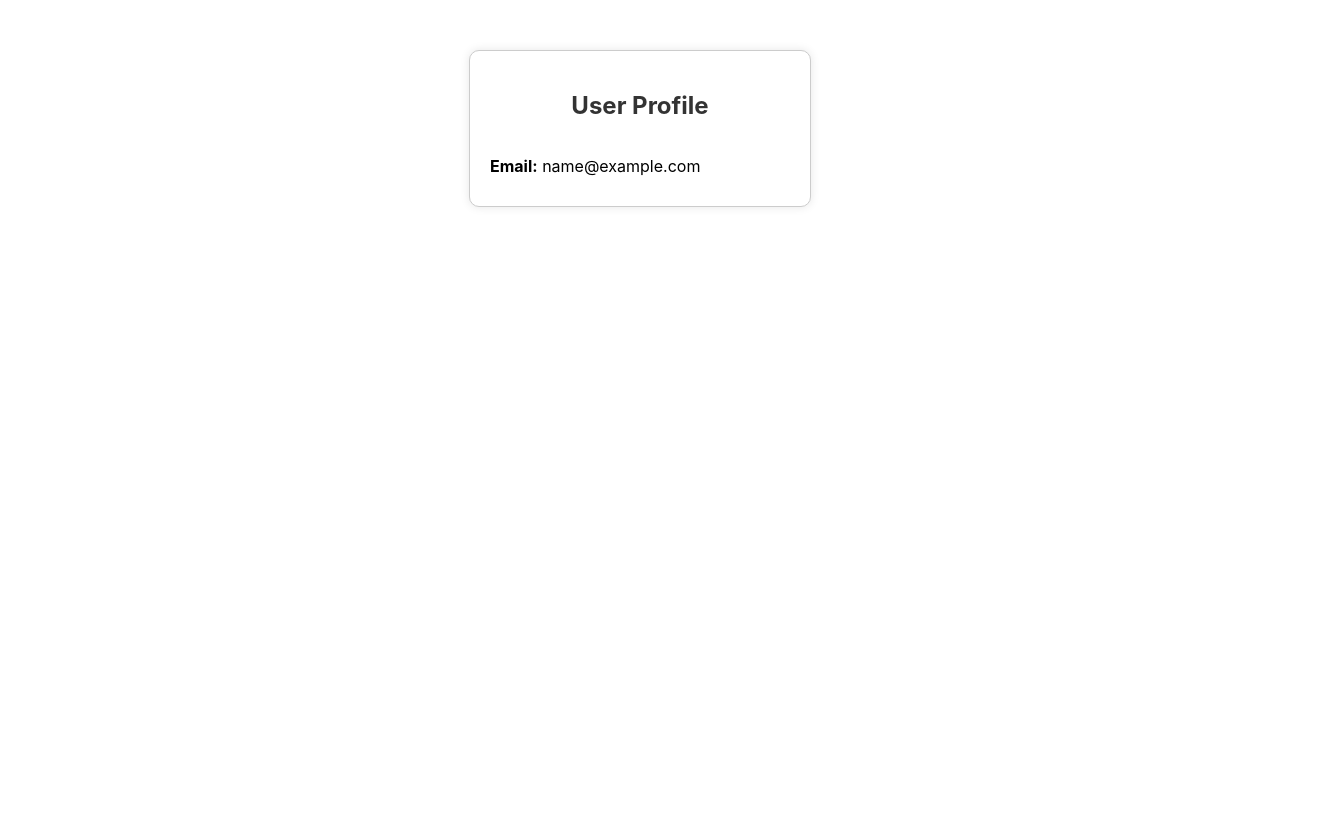
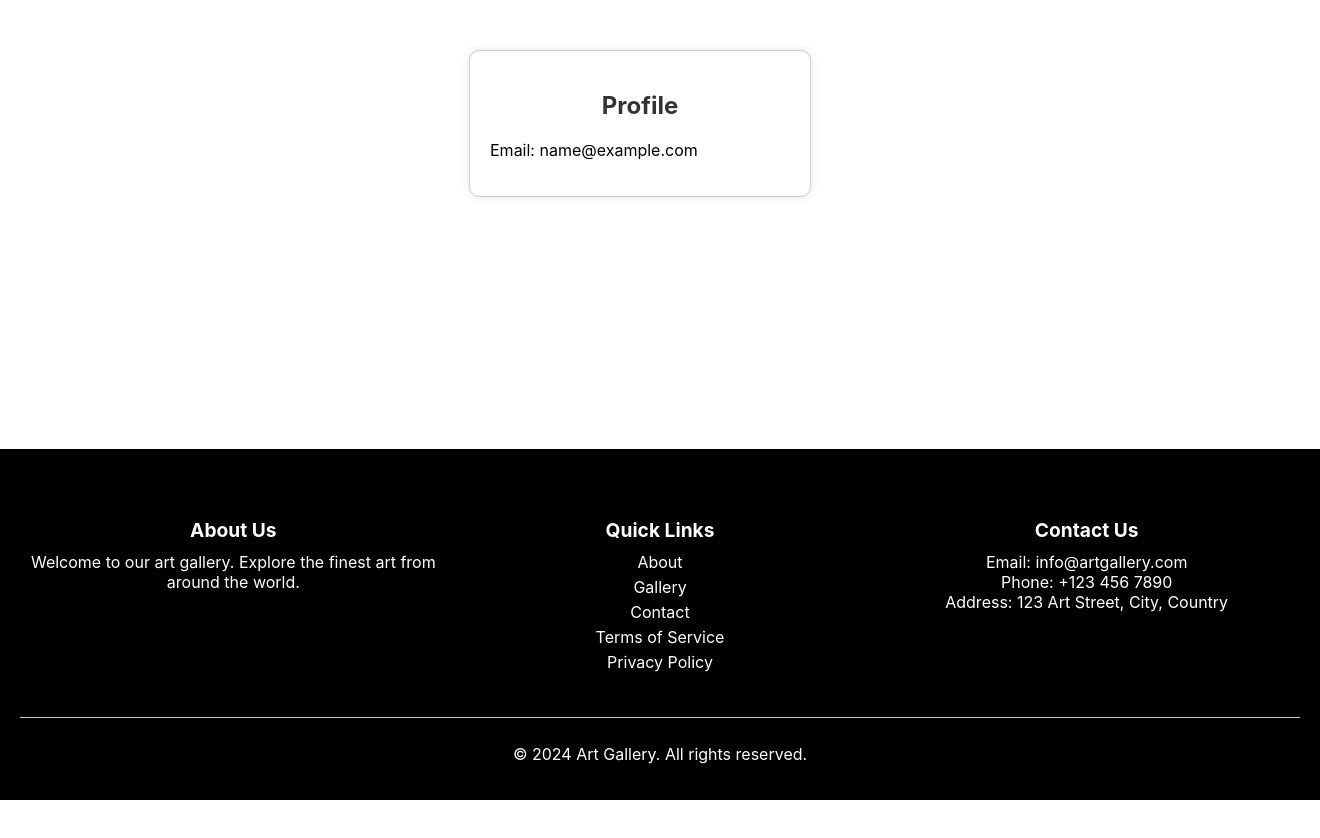
Before and after one commit to 2100031431/Projects, a React (Create React App) app: page /login in a window 1280 px wide. Both pictures are taken after typing "name@example.com", "Sample123" into the empty fields and a click on the button "Login". Shown: the top 838 px of the page, 1320 px wide, since content can reach past the window. After the commit the page ends 800 px from the top, so only its background shows below. Built offline with nearby package versions, Linux system fonts and the light colour scheme.

Commit message:
fixed view profile

```diff
--- a/src/App.js
+++ b/src/App.js
@@ -4,6 +4,7 @@ import { BrowserRouter as Router, Route, Routes, Navigate } from 'react-router-d
 import Login from './Login';
 import Register from './Register';
 import LandingPage from './LandingPage';
+import Footer from './Footer';
 import Profile from './Profile';
 
 const App = () => {
@@ -13,24 +14,30 @@ const App = () => {
   const handleLogin = (email, password) => {
     // Implement your authentication logic here
     setIsAuthenticated(true);
-    setUser({ email });
+    setUser({ email }); // Simplified for demonstration; replace with actual user data
   };
 
   const handleRegister = (email, password) => {
     // Implement your registration logic here
     setIsAuthenticated(true);
-    setUser({ email });
+    setUser({ email }); // Simplified for demonstration; replace with actual user data
   };
 
   return (
     <Router>
-      <div>
-        <Routes>
-          <Route path="/" element={<LandingPage isAuthenticated={isAuthenticated} />} />
-          <Route path="/login" element={<Login onLogin={handleLogin} />} />
-          <Route path="/register" element={<Register onRegister={handleRegister} />} />
-          <Route path="/profile" element={isAuthenticated ? <Profile user={user} /> : <Navigate to="/login" />} />
-        </Routes>
+      <div className="wrapper">
+        <div className="main-content">
+          <Routes>
+            <Route path="/" element={<LandingPage isAuthenticated={isAuthenticated} />} />
+            <Route path="/login" element={<Login onLogin={handleLogin} />} />
+            <Route path="/register" element={<Register onRegister={handleRegister} />} />
+            <Route
+              path="/profile"
+              element={isAuthenticated ? <Profile user={user} /> : <Navigate to="/login" />}
+            />
+          </Routes>
+        </div>
+        <Footer />
       </div>
     </Router>
   );
--- a/src/Profile.js
+++ b/src/Profile.js
@@ -3,17 +3,15 @@ import React from 'react';
 import './Profile.css';
 
 const Profile = ({ user }) => {
+  if (!user) {
+    return <div>No user data available</div>;
+  }
+
   return (
     <div className="profile-container">
-      <h2>User Profile</h2>
-      {user ? (
-        <div className="profile-details">
-          <p><strong>Email:</strong> {user.email}</p>
-          {/* Add more user details as needed */}
-        </div>
-      ) : (
-        <p>No user information available.</p>
-      )}
+      <h2>Profile</h2>
+      <p>Email: {user.email}</p>
+      {/* Display more user information here */}
     </div>
   );
 };
```
